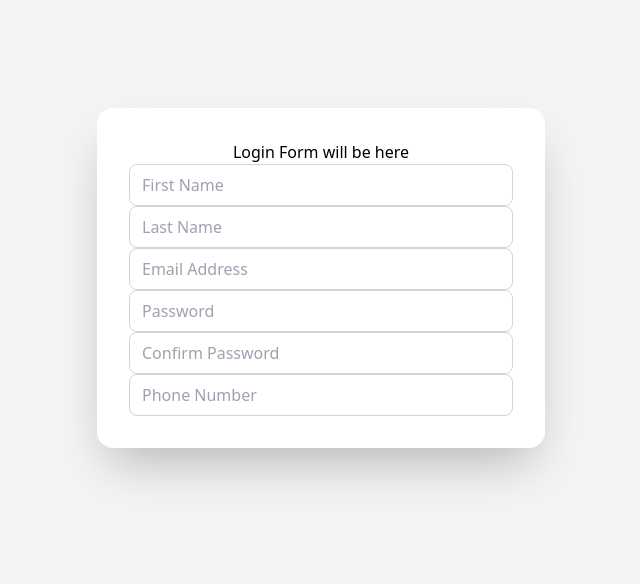
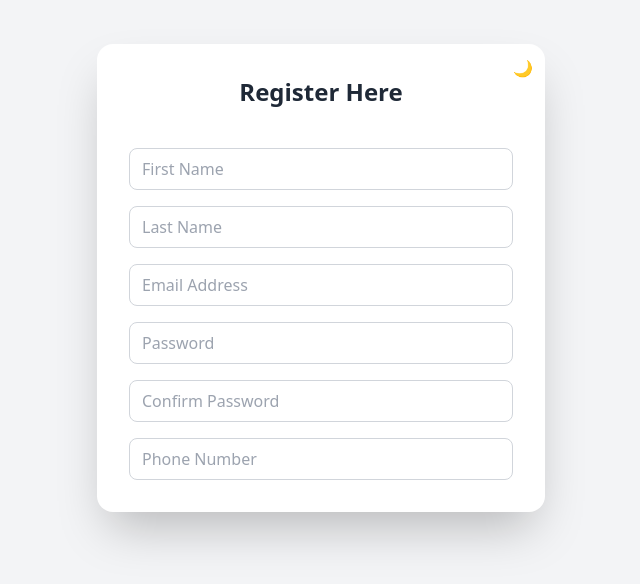
Before and after one commit to GreatDeveloper66/fullstack-starter-react-node, a React (Create React App) app in the folder frontend/: page /login in a window 1280 px wide. Shown: the part 122-706 px from the top of the page, without its empty margins (319-959 px from the left). Built offline with nearby package versions, Linux system fonts and the light colour scheme.

Commit message:
Add darkmode button and style form and title

```diff
--- a/frontend/src/UserAuthForms/LoginForm.jsx
+++ b/frontend/src/UserAuthForms/LoginForm.jsx
@@ -1,3 +1,4 @@
+import { useState } from "react";
 import {
   FirstNameInput,
   LastNameInput,
@@ -7,25 +8,63 @@ import {
   PhoneNumberInput,
 } from "../Components/FormComponents";
 
-const handleSubmit = (e) => {
-  e.preventDefault();
-  // Handle form submission logic here
-};
+const LoginForm = () => {
+  const [darkMode, setDarkMode] = useState(false);
+  const [firstName, setFirstName] = useState("");
+  const [lastName, setLastName] = useState("");
+  const [email, setEmail] = useState("");
+  const [password, setPassword] = useState("");
+  const [confirmPassword, setConfirmPassword] = useState("");
+  const [phone, setPhone] = useState("");
 
-const LoginForm = () => {
+  const handleSubmit = (e) => {
+    e.preventDefault();
+    console.log("Form submitted");
+    console.log("FirstName:", firstName);
+    console.log("LastName:", lastName);
+    console.log("Email:", email);
+    console.log("Password:", password);
+    console.log("Confirm Password:", confirmPassword);
+    console.log("Phone Number:", phone);
+    // Handle form submission logic here
+  };
+
   return (
     <div className="min-h-screen flex items-center justify-center bg-gray-100 dark:bg-gray-900 px-4 transition-colors duration-300">
       <div className="w-full max-w-md bg-white dark:bg-gray-800 shadow-2xl rounded-2xl p-8 relative">
+        <button
+          onClick={() => setDarkMode(!darkMode)}
+          className="absolute top-3 right-3 text-gray-500 dark:text-gray-300 hover:text-blue-500"
+        >
+          {darkMode ? "☀️" : "🌙"}
+        </button>
+
         <form onSubmit={handleSubmit} className="space-y-4">
-          <div>
-            <h2>Login Form will be here</h2>
-            <FirstNameInput />
-            <LastNameInput />
-            <EmailInput />
-            <PasswordInput />
-            <ConfirmPasswordInput />
-            <PhoneNumberInput />
-          </div>
+          <h2 className="text-2xl font-semibold text-center text-gray-800 dark:text-gray-100 mb-6">Register Here</h2>
+          <FirstNameInput
+            value={firstName}
+            onChange={(e) => setFirstName(e.target.value)}
+          />
+          <LastNameInput
+            value={lastName}
+            onChange={(e) => setLastName(e.target.value)}
+          />
+          <EmailInput
+            value={email}
+            onChange={(e) => setEmail(e.target.value)}
+          />
+          <PasswordInput
+            value={password}
+            onChange={(e) => setPassword(e.target.value)}
+          />
+          <ConfirmPasswordInput
+            value={confirmPassword}
+            onChange={(e) => setConfirmPassword(e.target.value)}
+          />
+          <PhoneNumberInput
+            value={phone}
+            onChange={(e) => setPhone(e.target.value)}
+          />
         </form>
       </div>
     </div>
```
